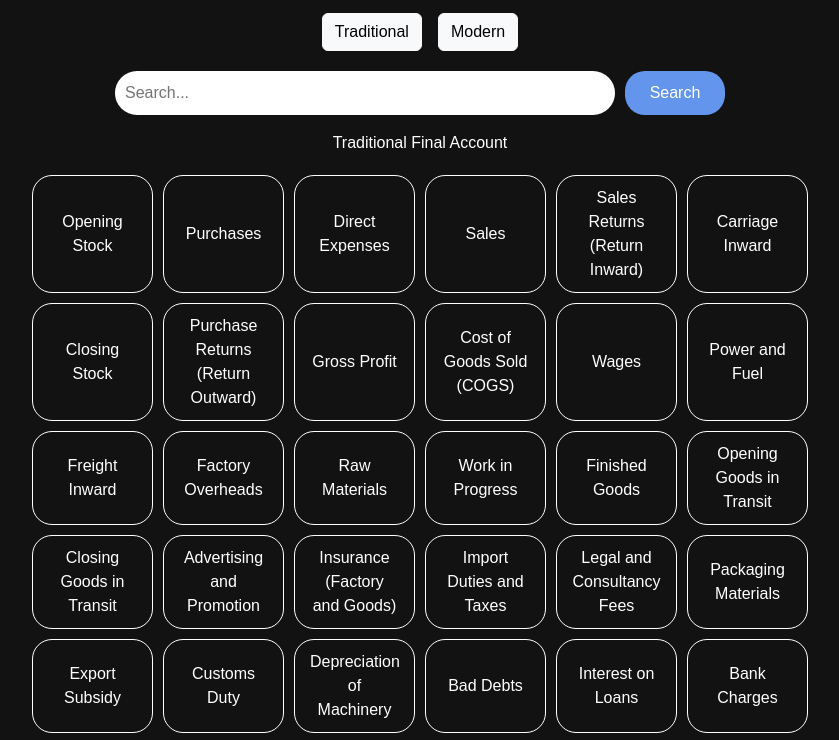
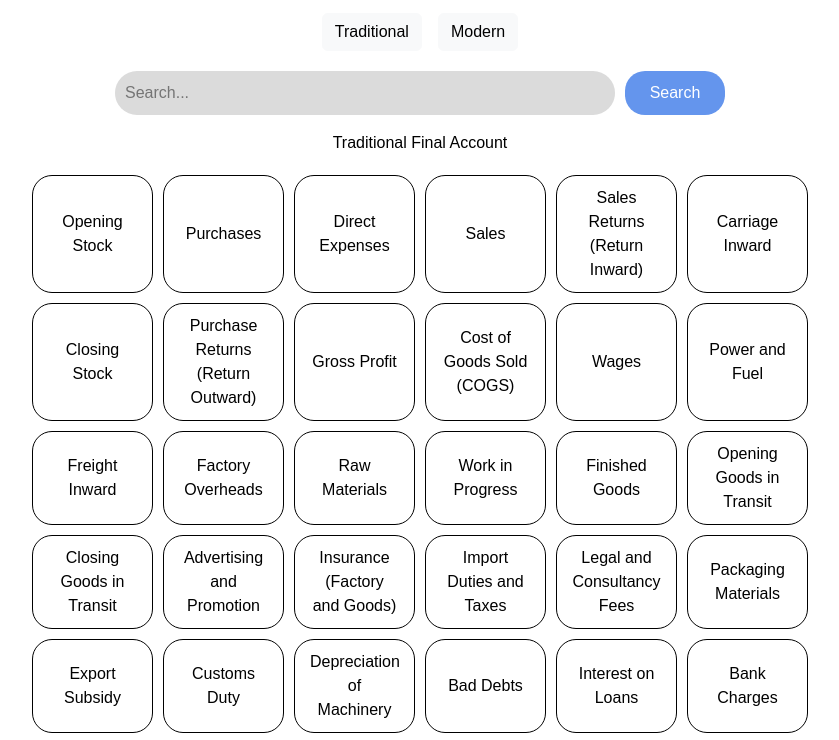
Before and after one commit to suvamgiri/image, a plain HTML site: page main.html in a window 1280 px wide. Shown: the part 158-898 px from the top of the page, without its empty margins (220-1059 px from the left). Drawn offline with nearby package versions, Linux system fonts and the light colour scheme.

Commit message:
Update main.html

```diff
--- a/main.html
+++ b/main.html
@@ -8,8 +8,8 @@
     <script src="https://kit.fontawesome.com/a076d05399.js" crossorigin="anonymous"></script>
     <style>
         body {
-            background-color: #121212;
-            color: white;
+            background-color: white;
+            color: black;
             font-family: Arial, sans-serif;
         }
         .container {
@@ -67,9 +67,10 @@
             margin-top: 20px;
         }
         .buttons .btn {
-            border: 1px solid white;
+            border: 1px solid black;
             border-radius: 20px;
-            color: white;
+            color: black;
+            background-color: white;
             padding: 10px 15px;
             flex: 1;
             min-width: 120px;
@@ -110,7 +111,7 @@
         </div>
 
         <div class="search-bar">
-            <input type="text" id="search-bar" class="search-input" placeholder="Search...">
+            <input type="text" id="search-bar" class="search-input" placeholder="Search..." style="background: #dbdbdb;">
             <button class="search-btn" onclick="search()">Search</button>
         </div>
        <span id="selected" style="margin-top:20px;"> No selected</span>
```
